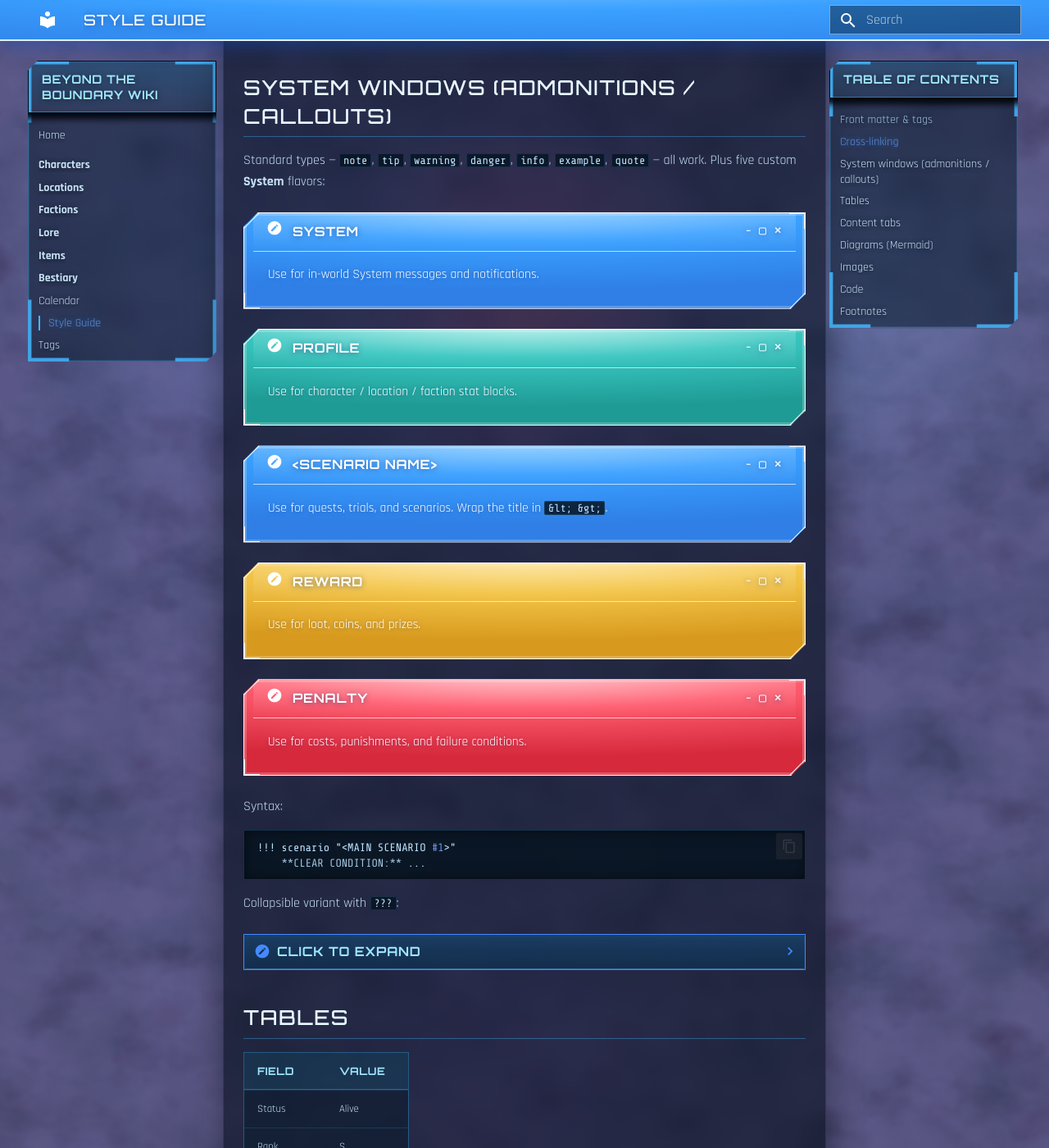
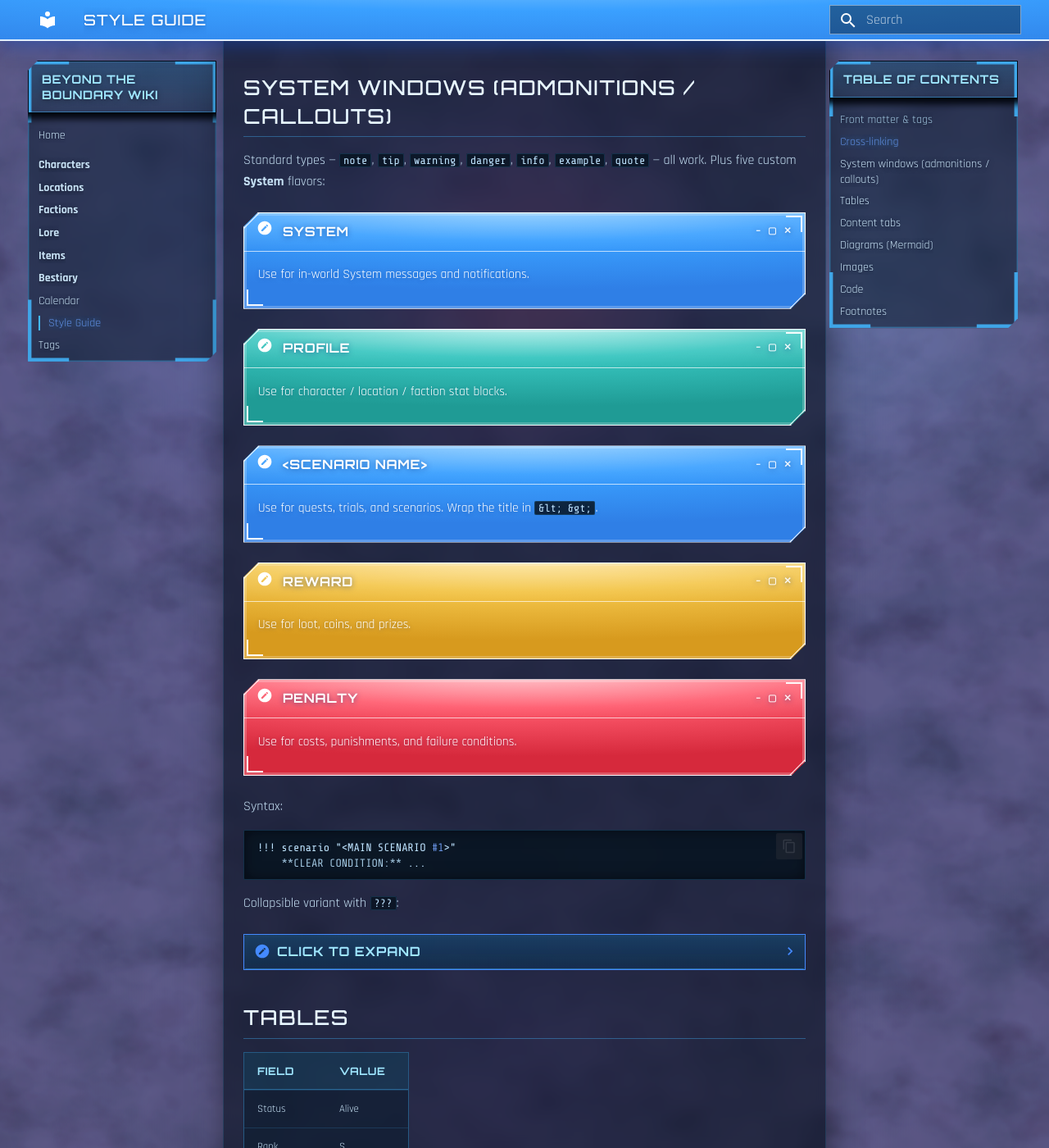
Before and after one commit to ArkaneXIV/Beyond-the-Boundary-Wiki, an MkDocs documentation site: the page built from docs/style-guide.md, in a window 1280 px wide and 1400 px high, scrolled down 729 px. Shown: the whole window at 82% size. Built offline with MkDocs 1.6.1 and Material for MkDocs 9.7.7, drawn with Linux system fonts in a browser that asks for light colours.

Commit message:
Bright windows: full-width title bar (remove inset), 4px corner-bracket accents

```diff
--- a/docs/assets/stylesheets/system.css
+++ b/docs/assets/stylesheets/system.css
@@ -224,8 +224,8 @@
 
 /* injected decorations: corner brackets + edge digitization */
 .sw-br { position: absolute; z-index: 4; width: 20px; height: 20px; border: 2px solid rgba(255,255,255,.95); pointer-events: none; }
-.sw-br.tr { top: 0; right: 0; border-left: 0; border-bottom: 0; }
-.sw-br.bl { bottom: 0; left: 0; border-right: 0; border-top: 0; }
+.sw-br.tr { top: 4px; right: 4px; border-left: 0; border-bottom: 0; }
+.sw-br.bl { bottom: 4px; left: 4px; border-right: 0; border-top: 0; }
 /* ---- Spawn-in: block-corruption materialize (fires on page load/nav) ---- */
 .sw-scan { position: absolute; left: 0; right: 0; height: 3px; z-index: 8; pointer-events: none; opacity: 0;
   background: linear-gradient(90deg, transparent, #fff, transparent); box-shadow: 0 0 16px #fff; }
@@ -282,8 +282,10 @@
 .md-typeset .admonition.penalty > :not(.admonition-title):not(.sw-br):not(.sw-blk):not(.sw-scan) {
   margin-left: .9rem; margin-right: .9rem;
 }
+/* no horizontal padding: the title bar spans full width (flush to the edges,
+   aligning with the corner brackets); body text is inset via its own margin */
 .md-typeset .admonition.system, .md-typeset .admonition.profile, .md-typeset .admonition.scenario,
-.md-typeset .admonition.reward, .md-typeset .admonition.penalty { padding-bottom: .7rem; }
+.md-typeset .admonition.reward, .md-typeset .admonition.penalty { padding: 0 0 .7rem; }
 .md-typeset .admonition.system > :last-child, .md-typeset .admonition.profile > :last-child,
 .md-typeset .admonition.scenario > :last-child, .md-typeset .admonition.reward > :last-child,
 .md-typeset .admonition.penalty > :last-child { margin-bottom: 0; }
```
